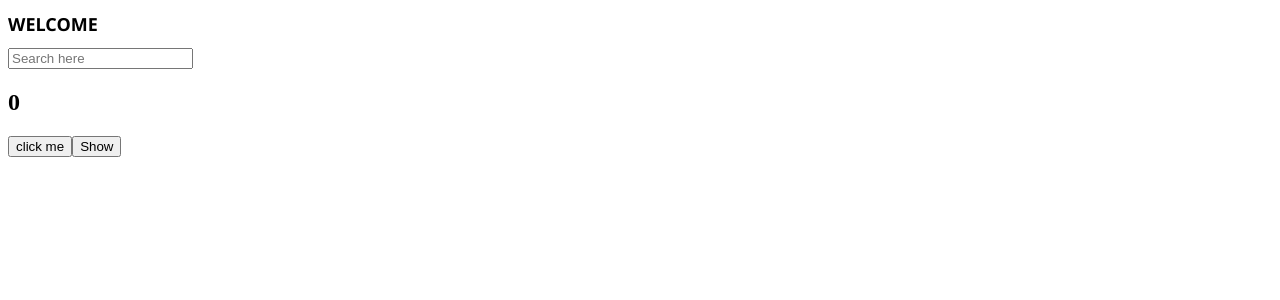
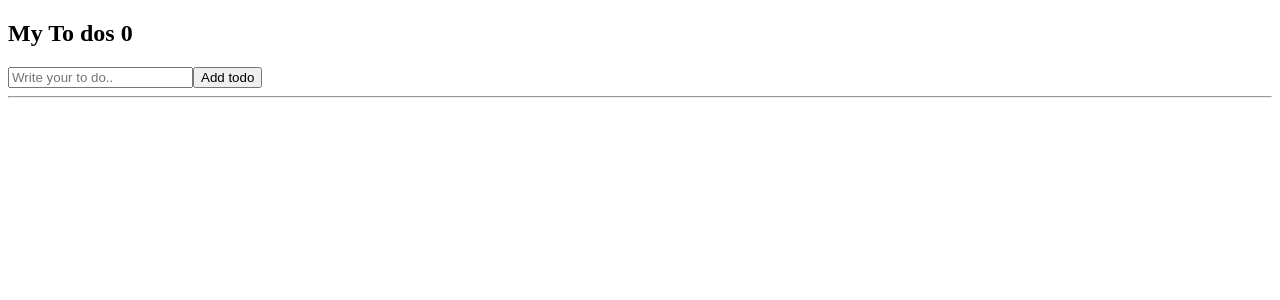
Before and after one commit to corgiccori97/create_react, a React (Create React App) app: page / in a window 1280 px wide. Shown: the top 300 px of the page. Built offline with nearby package versions, Linux system fonts and the light colour scheme.

Commit message:
to-do-list

```diff
--- /dev/null
+++ b/src/App2.js
@@ -0,0 +1,32 @@
+import { useState } from 'react';
+
+function App2() {
+    const [todo, setTodo] = useState("");
+    const [todos, setTodos] = useState([]);
+    const onChange = (event) => setTodo(event.target.value);
+    const onSubmit = (event) => {
+        // 어떤 이벤트를 명시적으로 처리하지 않은 경우 기본 동작을 실행하지 않음
+        event.preventDefault();
+        if (todo === "") {
+            return;
+        }
+        setTodos((currentArray) => [todo, ...currentArray]);
+        setTodo("");
+    };
+    return (
+    <div>
+        <h2>My To dos {todos.length} </h2>
+        <form onSubmit={onSubmit}>
+            <input onChange={onChange} value={todo} type="text" placeholder="Write your to do.." />
+            <button type="submit">Add todo</button>
+        </form>
+        <hr />
+        <ul>
+            {todos.map((item, index) => (
+                <li key={index}>{item}</li>
+            ))}
+        </ul>
+    </div>
+    );
+}
+export default App2;
--- a/src/index.js
+++ b/src/index.js
@@ -1,10 +1,11 @@
 import React from 'react';
 import ReactDOM from 'react-dom/client';
-import App from './App';
+// import App from './App';
+import App2 from './App2';
 
 const root = ReactDOM.createRoot(document.getElementById('root'));
 root.render(
   <React.StrictMode>
-    <App />
+    <App2 />
   </React.StrictMode>
 );
```
